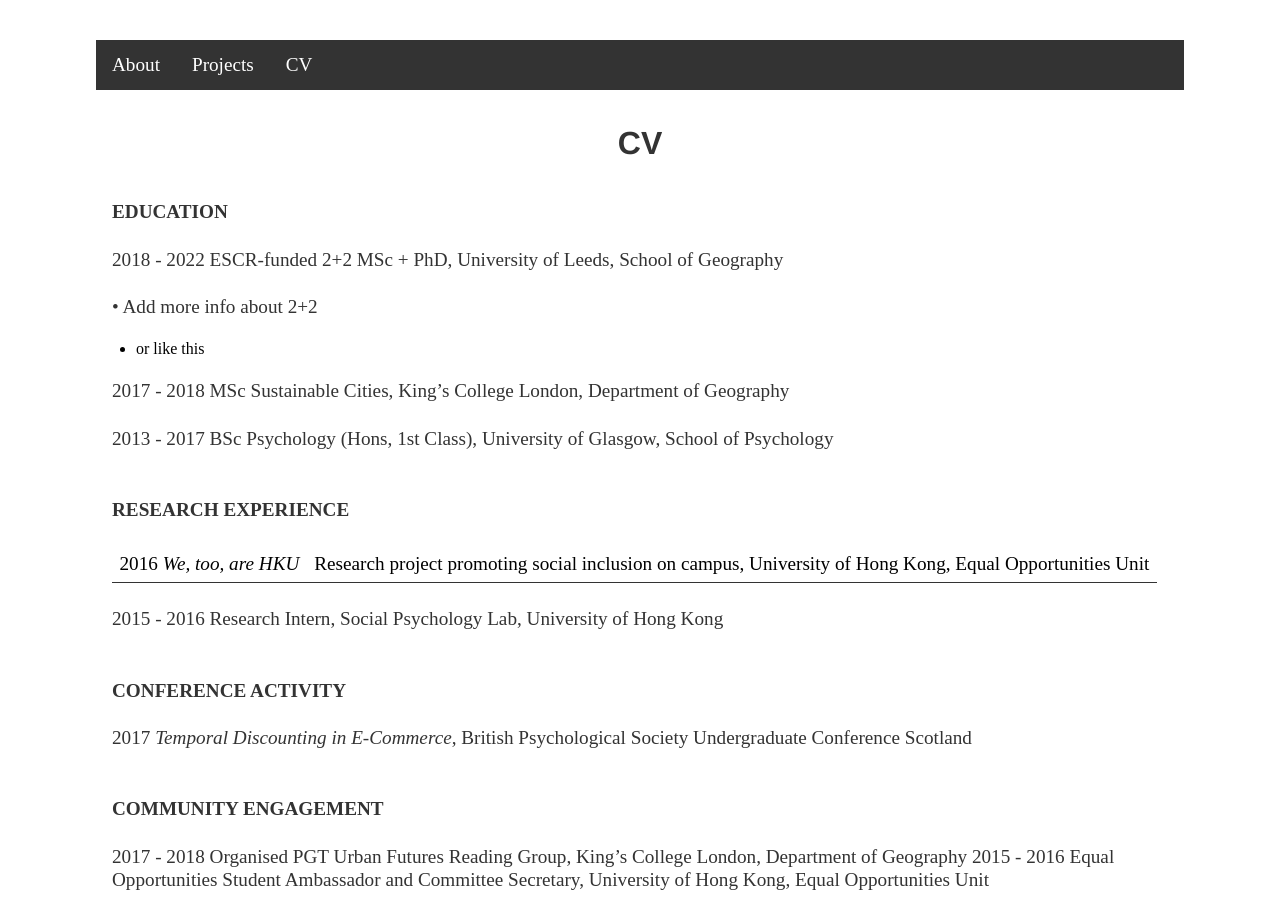
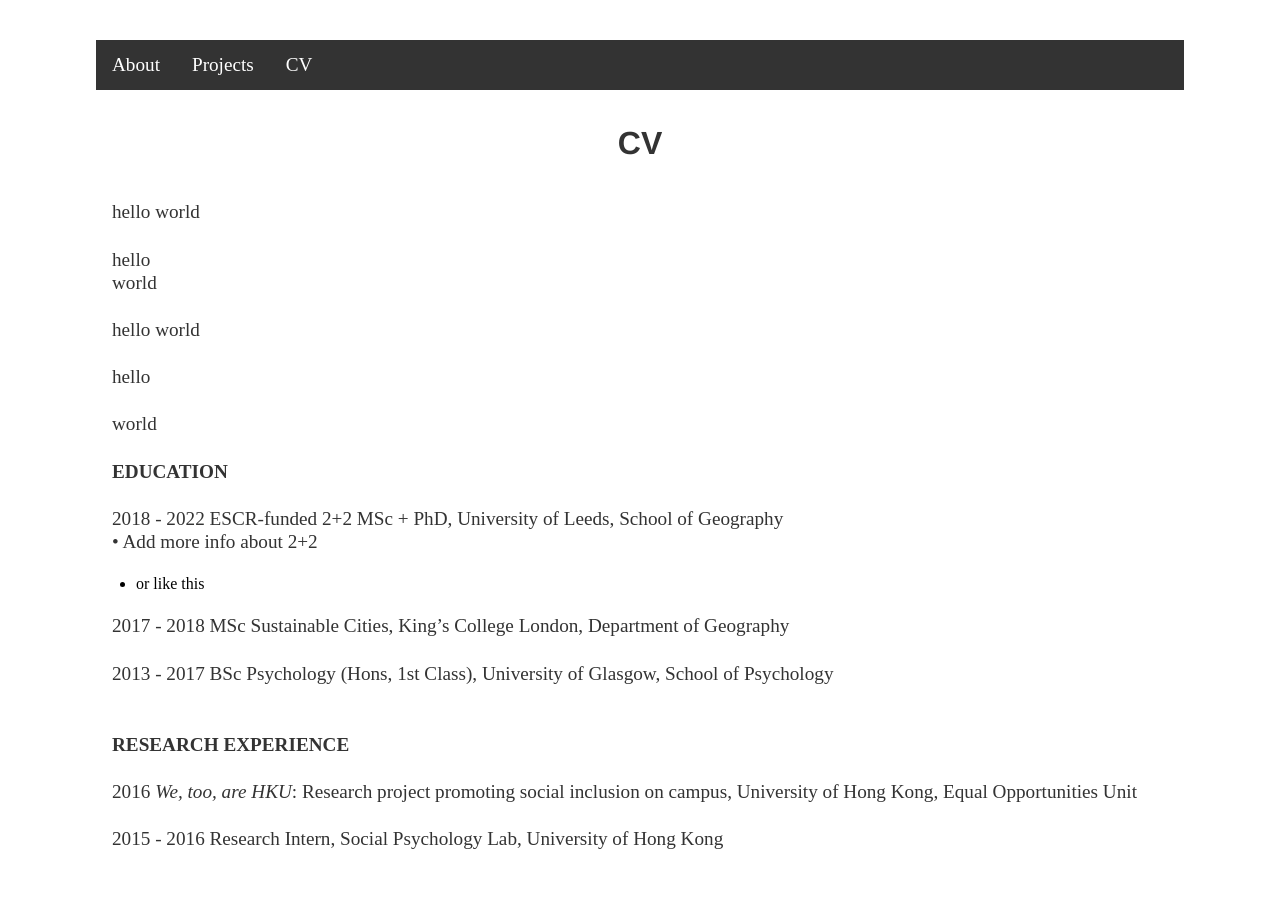
Before and after one commit to lena-kilian/lena-kilian.github.io, a Jekyll site: the page built from cv/index.md, in a window 1280 px wide and 900 px high. Built offline with Jekyll 4.4.1, drawn with Linux system fonts in a browser that asks for light colours; our own code applies the rules of GitHub Pages for plain Markdown files.

Commit message:
Update index.md

```diff
--- a/cv/index.md
+++ b/cv/index.md
@@ -1,9 +1,20 @@
 # CV
+
+hello  world
+
+hello
+world
+
+hello
+world
+
+hello
+
+world
 
 **EDUCATION**
 
 2018 - 2022  ESCR-funded 2+2 MSc + PhD, University of Leeds, School of Geography
-
 •	 Add more info about 2+2
 - or like this
 
@@ -16,7 +27,7 @@
 
 **RESEARCH EXPERIENCE**
 
-2016          *We, too, are HKU*  |  Research project promoting social inclusion on campus, University of Hong Kong, Equal Opportunities Unit
+2016          *We, too, are HKU*: Research project promoting social inclusion on campus, University of Hong Kong, Equal Opportunities Unit
 
 2015 - 2016   Research Intern, Social Psychology Lab, University of Hong Kong
 
```
